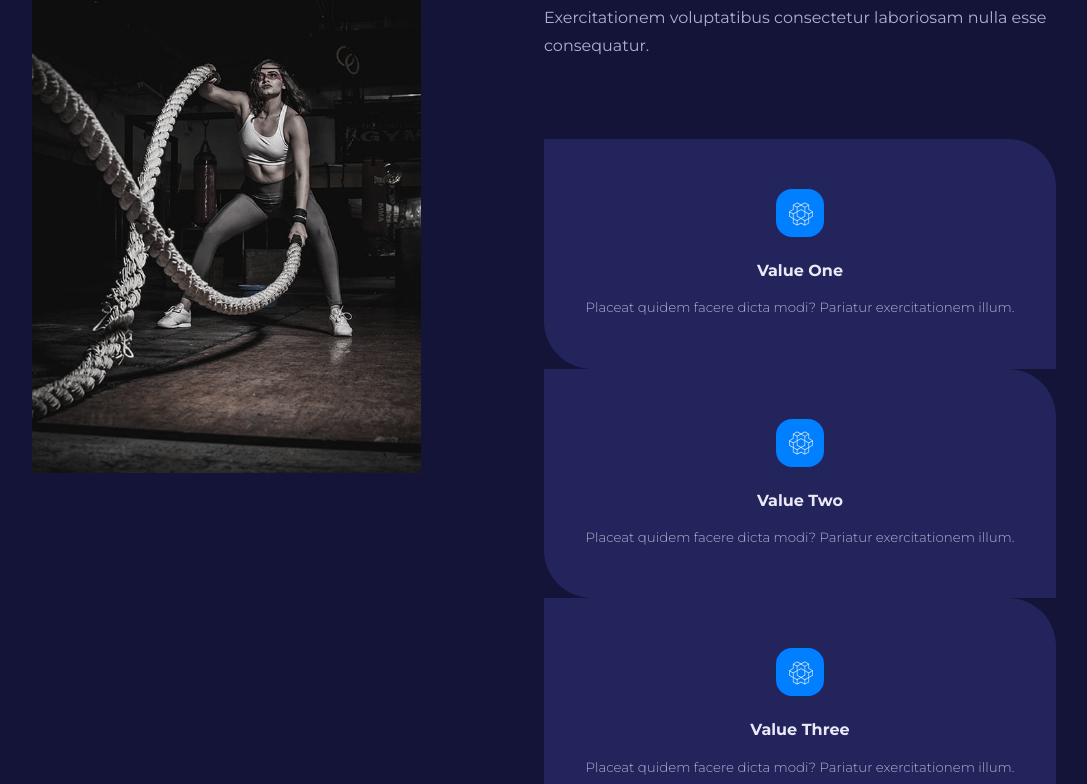
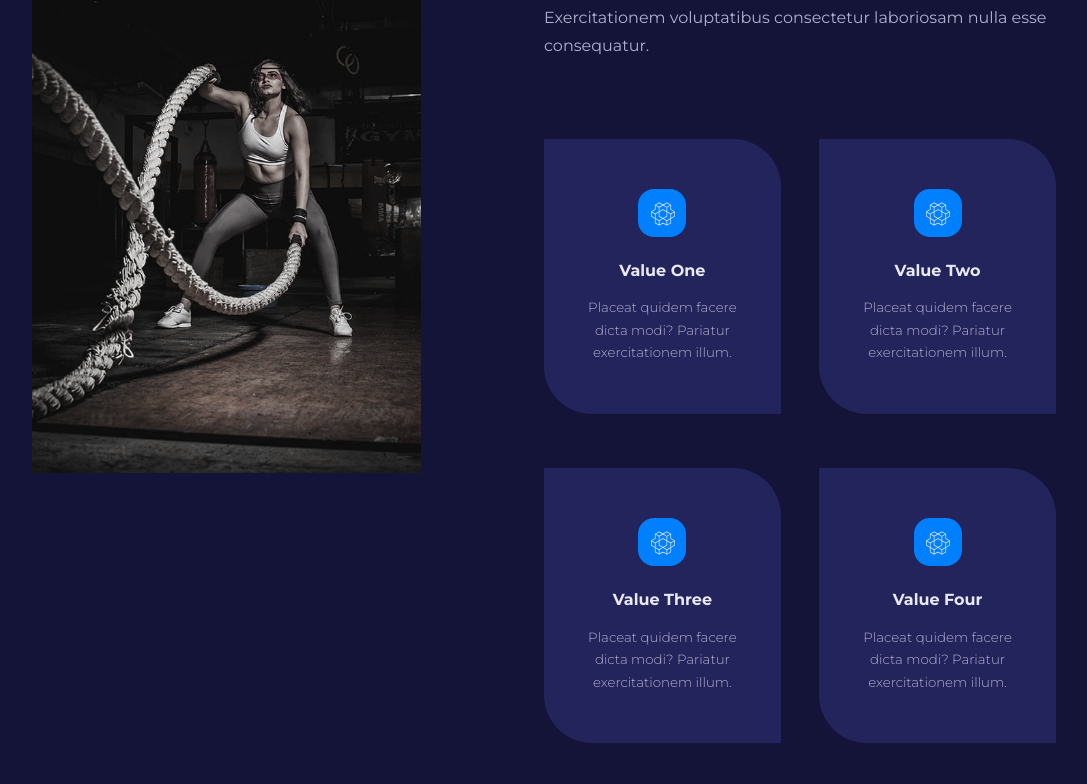
Before and after one commit to erickdc7/react-trainer-website, a React (Create React App) app: page / in a window 1280 px wide. Shown: the part 1620-2404 px from the top of the page, without its empty margins (96-1183 px from the left). After the commit the page ends 2363 px from the top, so only its background shows below. Built offline with nearby package versions, Linux system fonts and the light colour scheme; the HTML template or start-up script is replaced by a standard one.

Commit message:
values__wrapper styles added to home.css

```diff
--- a/src/pages/home/home.css
+++ b/src/pages/home/home.css
@@ -96,3 +96,9 @@
 .values__right > p {
   margin: 1.5rem 0 5rem;
 }
+
+.values__wrapper {
+  display: grid;
+  grid-template-columns: 1fr 1fr;
+  gap: 3.4rem 2.4rem;
+}
```
